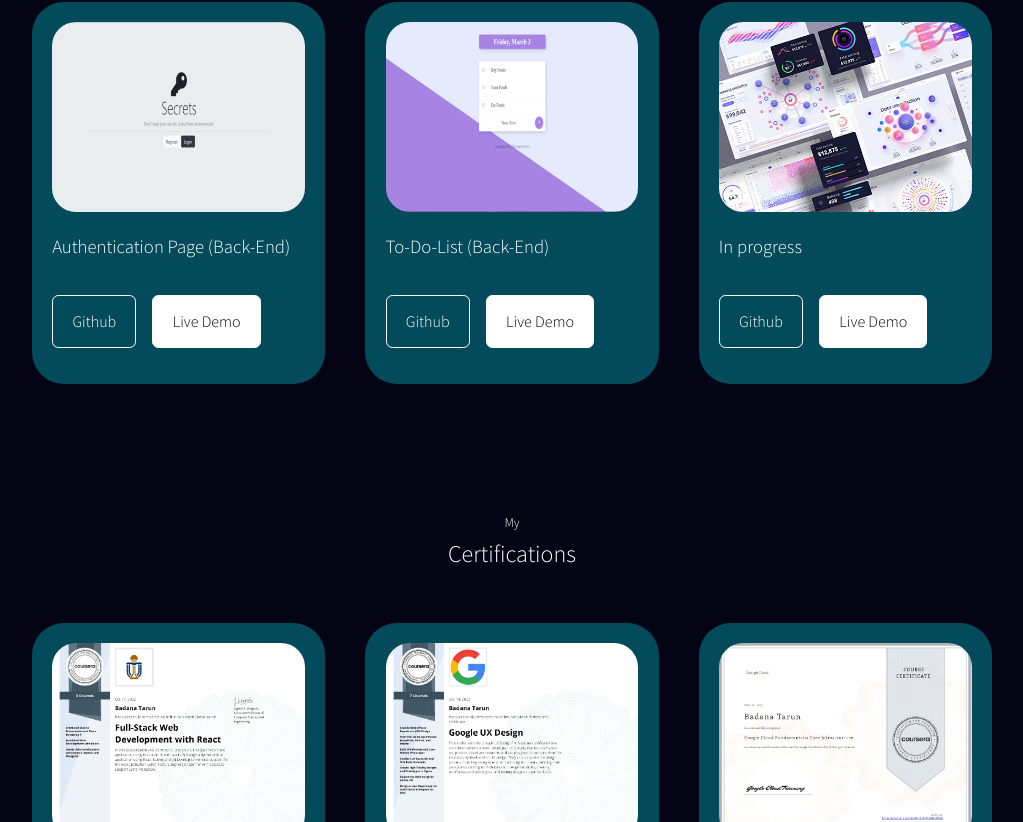
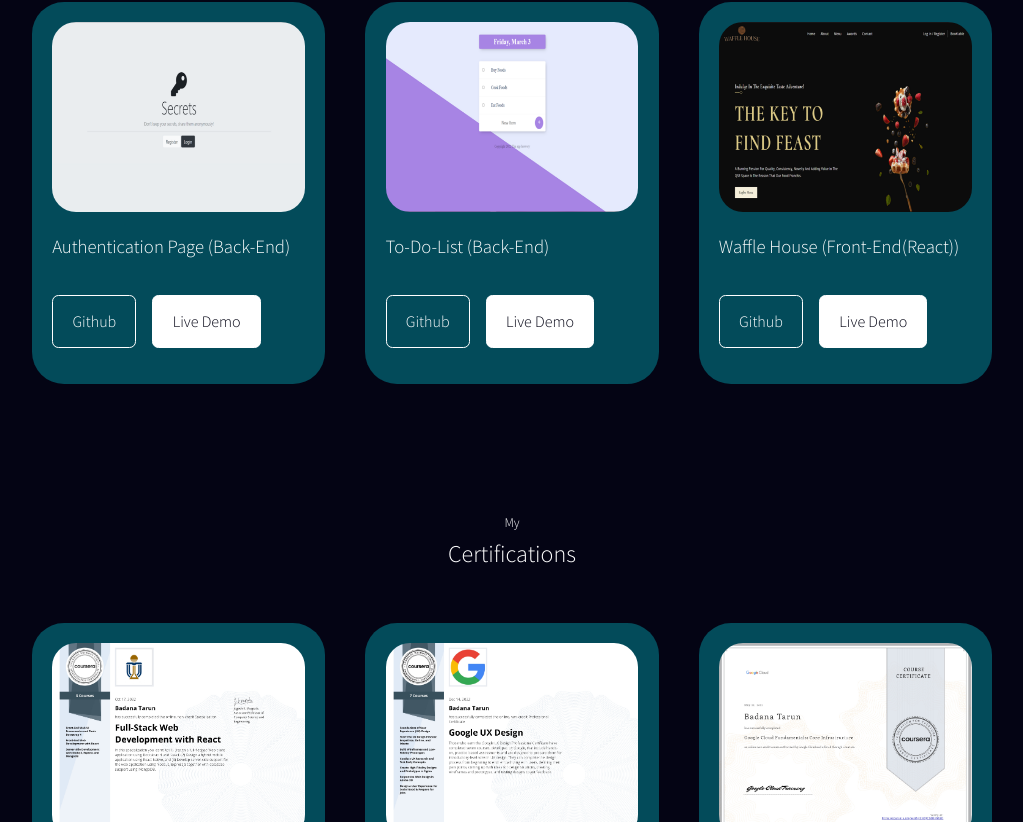
Before and after one commit to tarunbad/my-portfolio-1, a React (Create React App) app: page / in a window 1280 px wide. Shown: the part 3810-4632 px from the top of the page, without its empty margins (128-1151 px from the left). Built offline with nearby package versions, Linux system fonts and the light colour scheme.

Commit message:
Updated the recent work

```diff
--- a/src/components/portfolio/Portfolio.jsx
+++ b/src/components/portfolio/Portfolio.jsx
@@ -5,7 +5,7 @@ import IMG2 from '../../assets/portfolio_2.png'
 import IMG3 from '../../assets/portfolio_3.png'
 import IMG4 from '../../assets/portfolio_4.png'
 import IMG5 from '../../assets/portfolio_5.png'
-import IMG6 from '../../assets/portfolio6.jpg'
+import IMG6 from '../../assets/portfolio_6.png'
 
 const data = [
   {
@@ -46,9 +46,9 @@ const data = [
   {
     id: 6,
     image: IMG6,
-    title: 'In progress',
-    github: "https://github.com",
-    demo: "https://github.com"
+    title: 'Waffle House (Front-End(React))',
+    github: "https://github.com/tarunbad/Waffle-house",
+    demo: "https://tarunbad.github.io/Waffle-house/"
   }
 
 ]
```
Also changed, not shown: src/assets/portfolio_6.png (added).
